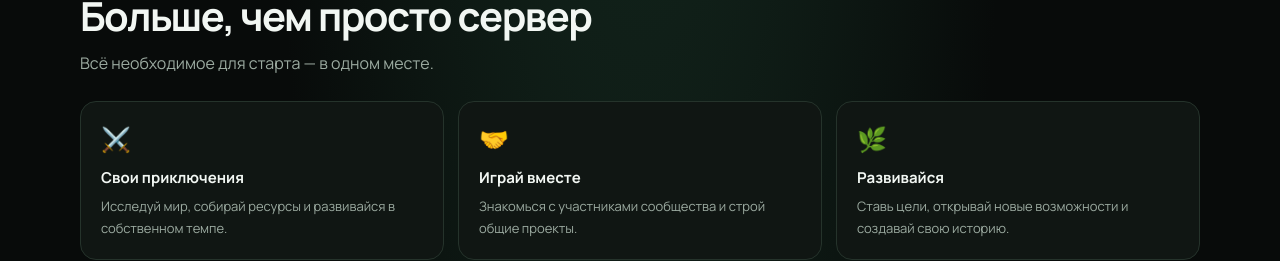
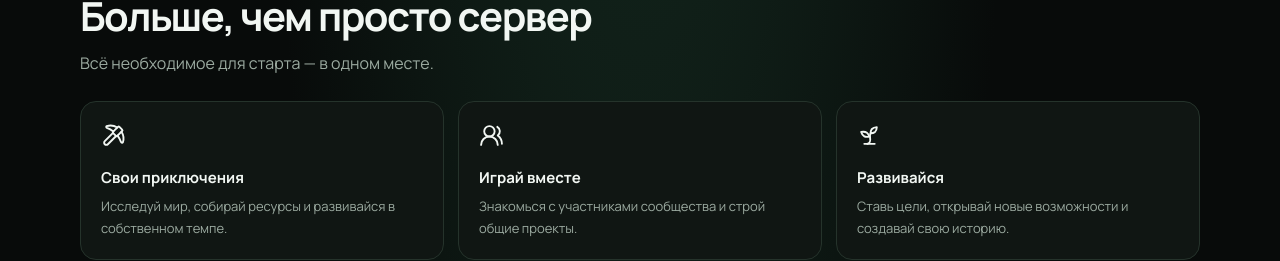
Before and after one commit to dudnikovbogdan54-cmd/Vystworld, a Next.js app: page / in a window 1280 px wide. Shown: the part 959-1220 px from the top of the page. Built offline with nearby package versions, Linux system fonts and the light colour scheme; no server answers.

Commit message:
Replace homepage decorative emojis with Lucide icons

```diff
--- a/src/app/page.tsx
+++ b/src/app/page.tsx
@@ -1,6 +1,7 @@
 import Link from "next/link";
 import { catalog } from "@/lib/catalog";
 import CopyIp from "./copy-ip";
+import { Pickaxe, UsersRound, Sprout } from "lucide-react";
 
 const steps = [
   { n: "01", title: "Скопируй адрес", text: "Нажми кнопку копирования рядом с IP сервера." },
@@ -31,9 +32,9 @@ export default function Home() {
     <section className="container section" id="about">
       <div className="sectionhead"><div><span className="tag">О ПРОЕКТЕ</span><h2>Больше, чем просто сервер</h2><p>Всё необходимое для старта — в одном месте.</p></div></div>
       <div className="featuregrid">
-        <article className="feature"><div className="symbol">⚔️</div><h3>Свои приключения</h3><p>Исследуй мир, собирай ресурсы и развивайся в собственном темпе.</p></article>
-        <article className="feature"><div className="symbol">🤝</div><h3>Играй вместе</h3><p>Знакомься с участниками сообщества и строй общие проекты.</p></article>
-        <article className="feature"><div className="symbol">🌿</div><h3>Развивайся</h3><p>Ставь цели, открывай новые возможности и создавай свою историю.</p></article>
+        <article className="feature"><div className="symbol"><Pickaxe size={25} strokeWidth={1.8} aria-hidden="true" /></div><h3>Свои приключения</h3><p>Исследуй мир, собирай ресурсы и развивайся в собственном темпе.</p></article>
+        <article className="feature"><div className="symbol"><UsersRound size={25} strokeWidth={1.8} aria-hidden="true" /></div><h3>Играй вместе</h3><p>Знакомься с участниками сообщества и строй общие проекты.</p></article>
+        <article className="feature"><div className="symbol"><Sprout size={25} strokeWidth={1.8} aria-hidden="true" /></div><h3>Развивайся</h3><p>Ставь цели, открывай новые возможности и создавай свою историю.</p></article>
       </div>
     </section>
 
```
